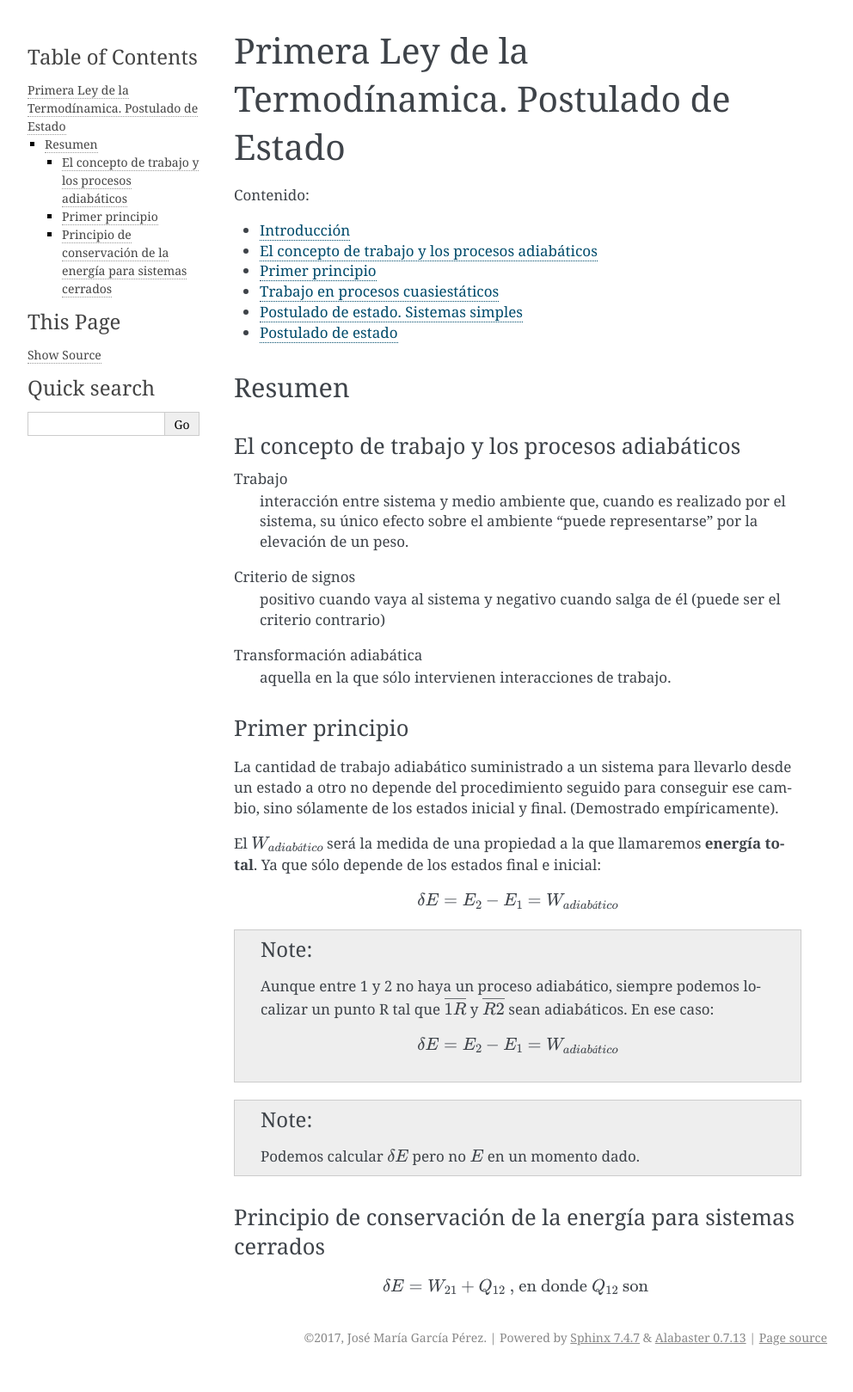
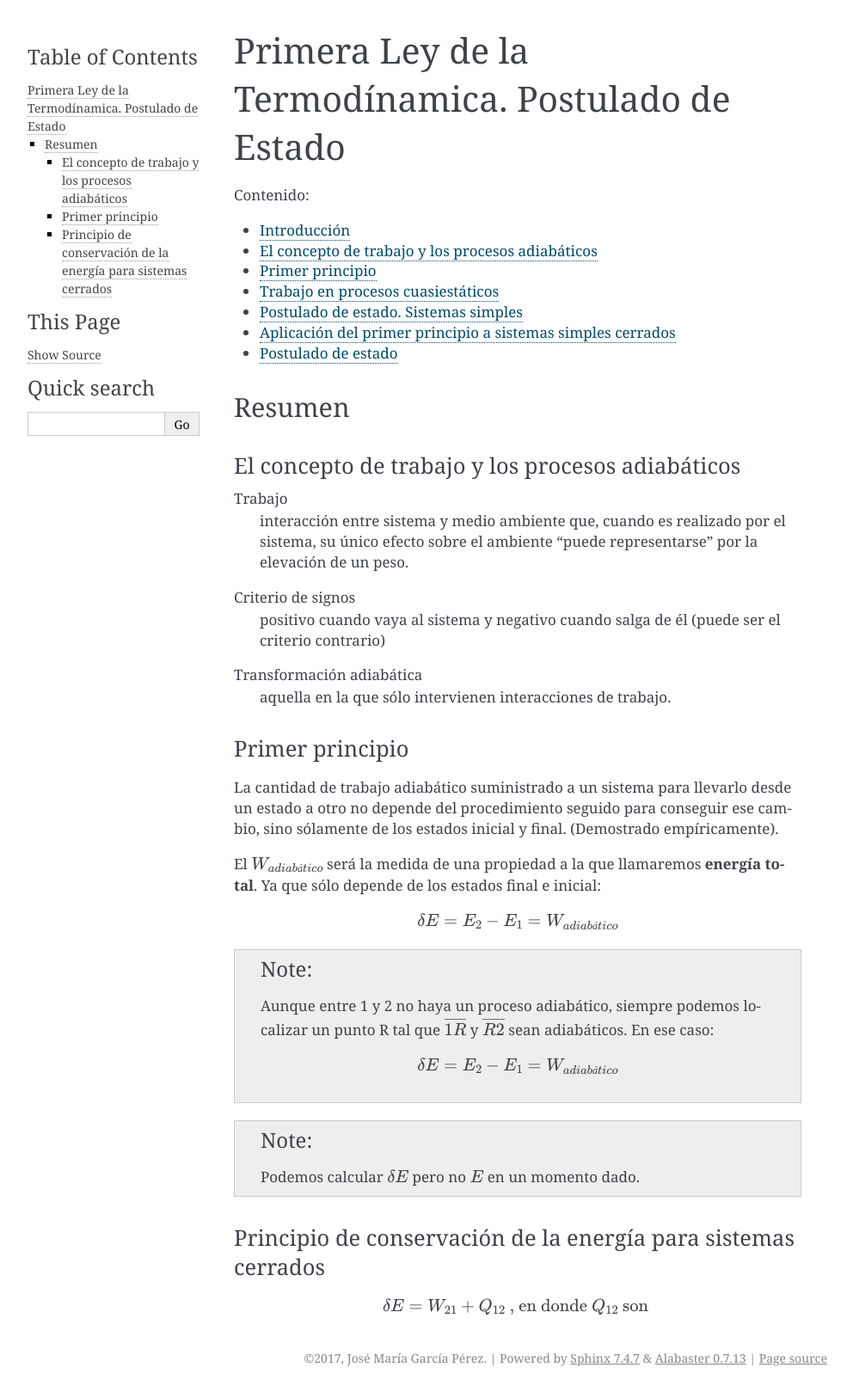
Before and after one commit to mantielero/termodinamica, a Sphinx documentation site: the page built from source/primer_principio.rst, in a window 1280 px wide. Shown: the whole page at 86% size, without its empty margins (148-1140 px from the left). Built offline with Sphinx 7.4.7, drawn with Linux system fonts in a browser that asks for light colours; pages that are not in the unit, such as notebooks, are missing from menus; before the commit the page ends 1595 px from its top, so only the background shows below that.

Commit message:
Update primer_principio.rst

```diff
--- a/source/primer_principio.rst
+++ b/source/primer_principio.rst
@@ -11,6 +11,7 @@ Primera Ley de la Termodínamica. Postulado de Estado
    primer_principio_primer_principio
    primer_principio_trabajo_procesos_cuasiestaticos
    primer_principio_postulado_estado_sistemas_simples
+   primer_principio_sistemas_cerrados
    primer_principio_postulado_estado
 
 
```
